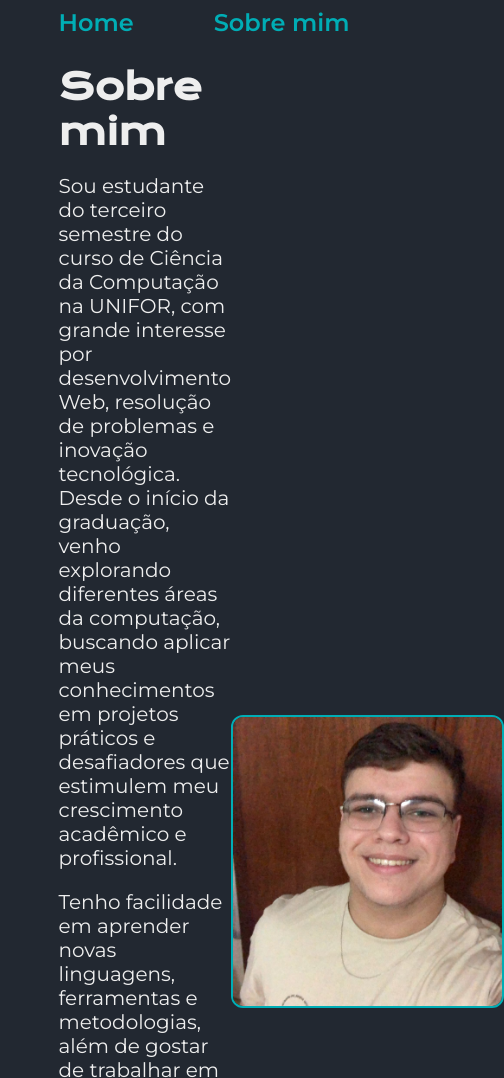
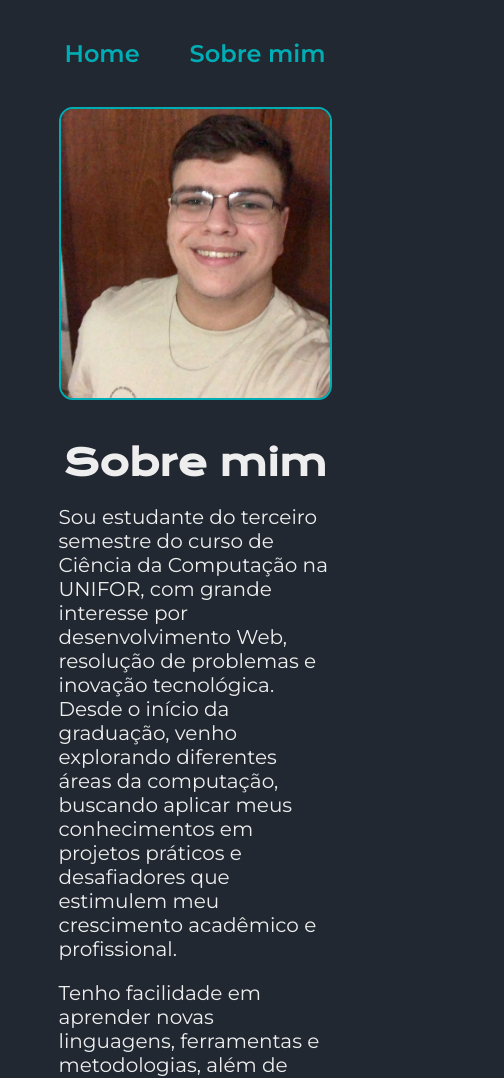
Before and after one commit to NicoQuei/Portifolio, a plain HTML site: page about.html in a window 390 px wide. Shown: the top 1078 px of the page, 504 px wide, since content can reach past the window. Drawn offline with nearby package versions, Linux system fonts and the light colour scheme.

Commit message:
sobre mim responsivo

```diff
--- a/styles/style.css
+++ b/styles/style.css
@@ -23,13 +23,18 @@ body {
   color: var(--cor-secundaria);
 }
 
+body,html {
+  height: 100%;
+}
+
 .cabecalho {
   padding: 2% 0% 0% 15%;
+
 }
 
 .cabecalho__menu {
   display: flex;
-  gap:80px;
+  gap: 50px;
 }
 
 .cabecalho__menu__link {
@@ -45,7 +50,8 @@ body {
   align-items: center;
   justify-content: space-between;
   padding: 5% 15% 6% 15%;
-  gap:80px;
+  gap: 80px;
+
 }
 
 .conteudo {
@@ -107,15 +113,15 @@ body {
 }
 .minha_imagem {
   width: 37%;
-  border-radius: 12px;
+  border-radius: 5%;
   border: 2px solid var(--cor-tercearia);
 }
 
 .apresentacao__sobre {
   display: flex;
   align-items: center;
-  justify-content: space-between;
   padding: 7% 15% 11% 15%;
+  gap: 80px;
 }
 
 .rodape {
@@ -151,4 +157,18 @@ body {
  .rodape {
     padding: 2%;
   }
+
+  .cabecalho {
+    padding: 10% 10% 3% 10%;
+  }
+
+  .cabecalho__menu {
+    justify-content: center;
+  }
+
+  .apresentacao__sobre {
+    flex-direction: column-reverse;
+    align-items: center;
+    gap: 40px;
+  }
 }
```
